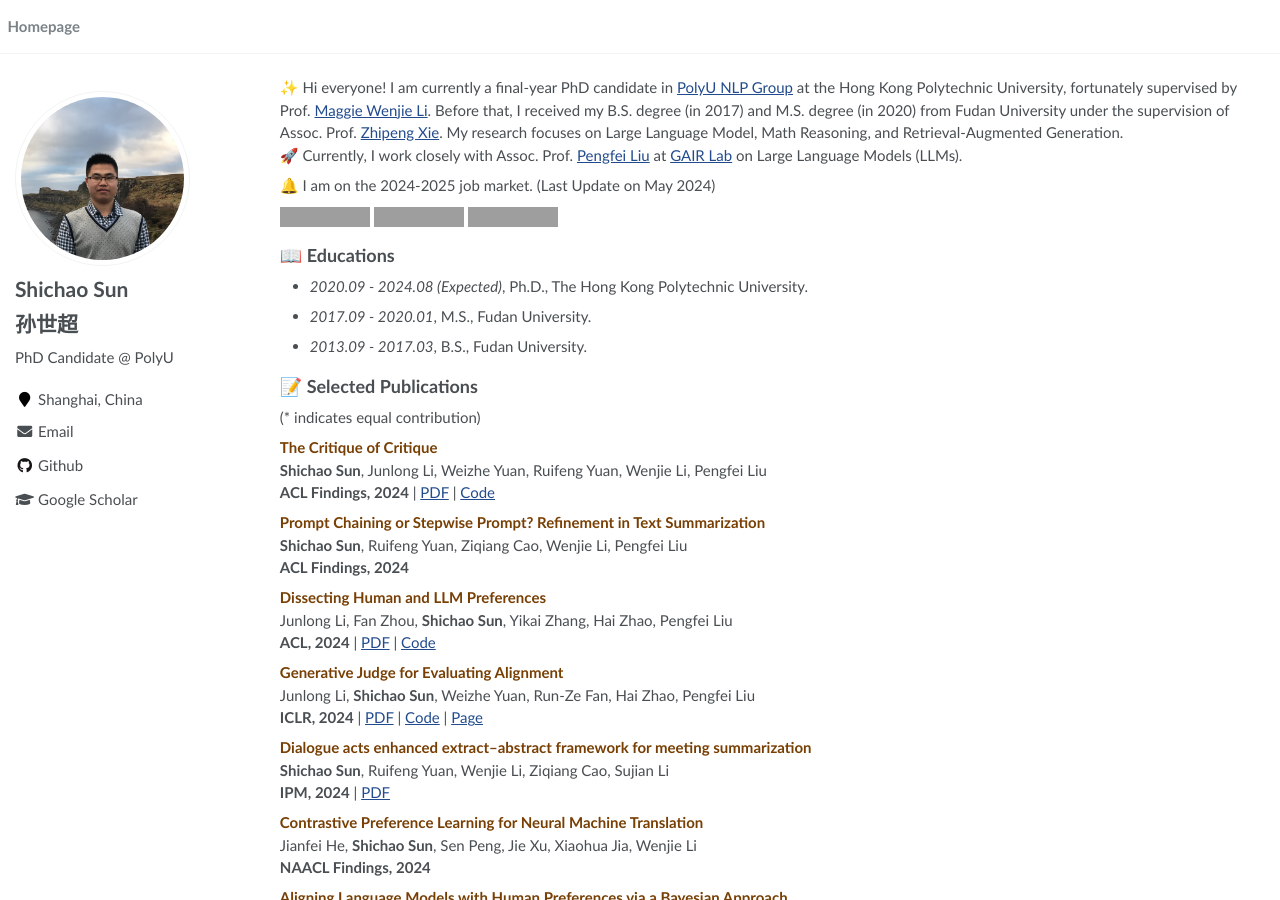
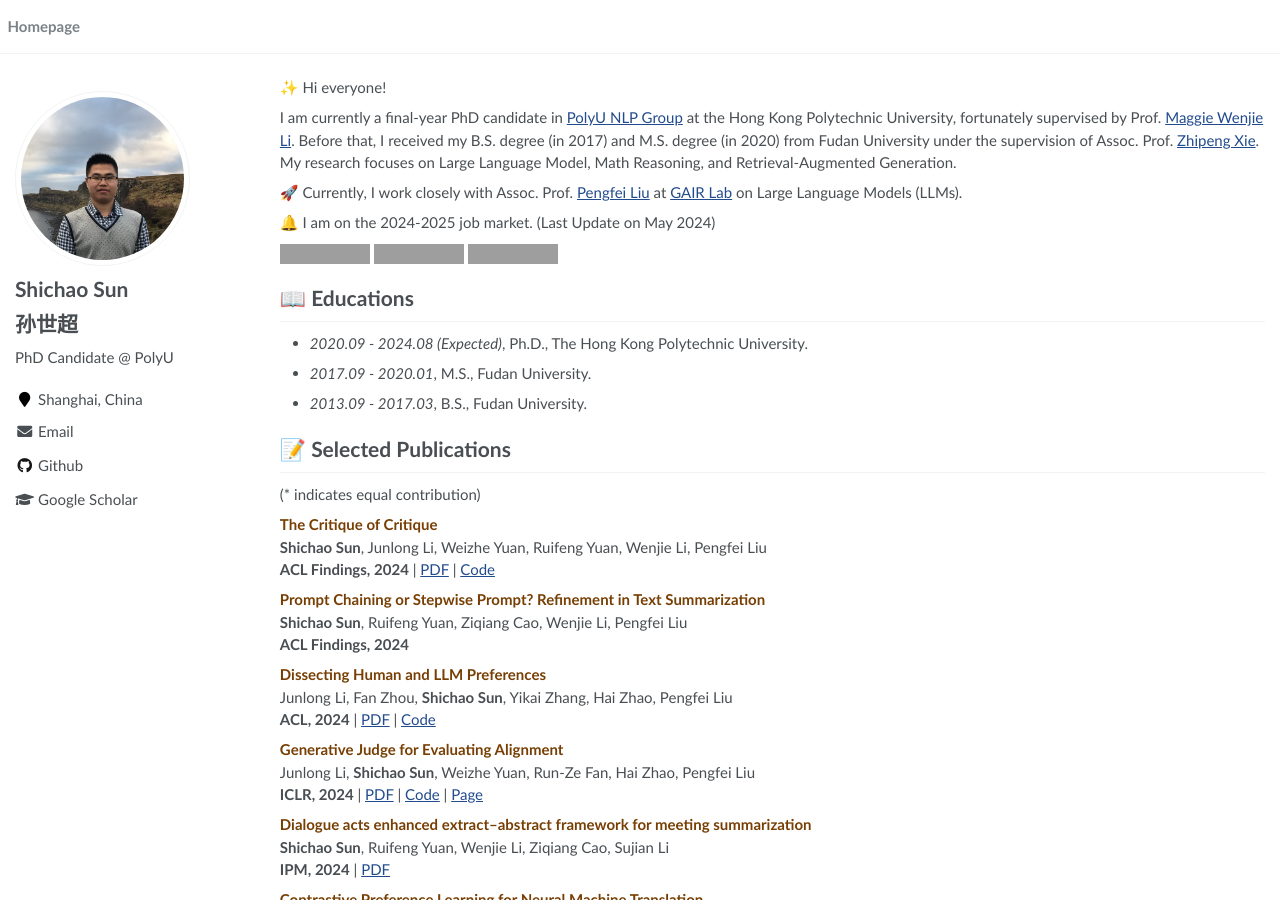
Before and after one commit to ShichaoSun/ShichaoSun.github.io, a Jekyll site: the page built from _pages/about.md, in a window 1280 px wide and 900 px high. Built offline with Jekyll 4.4.1, drawn with Linux system fonts in a browser that asks for light colours; grey boxes are pictures that could not be loaded.

Commit message:
update section title size

```diff
--- a/_pages/about.md
+++ b/_pages/about.md
@@ -18,10 +18,11 @@ redirect_from:
 <span class='anchor' id='about-me'></span>
 
 ✨ Hi everyone!
+
 I am currently a final-year PhD candidate in [PolyU NLP Group](https://polyunlp.github.io/) at the Hong Kong Polytechnic University, fortunately supervised by Prof. [Maggie Wenjie Li](https://www4.comp.polyu.edu.hk/~cswjli/).
 Before that, I received my B.S. degree (in 2017) and M.S. degree (in 2020) from Fudan University under the supervision of Assoc. Prof. [Zhipeng Xie](https://scholar.google.com/citations?user=-zlBDNIAAAAJ&hl=en).
 My research focuses on Large Language Model, Math Reasoning, and Retrieval-Augmented Generation.
-\\
+
 🚀 Currently, I work closely with Assoc. Prof. [Pengfei Liu](http://pfliu.com/) at [GAIR Lab](https://plms.ai/) on Large Language Models (LLMs).
 
 🔔 I am on the 2024-2025 job market. (Last Update on May 2024)
@@ -31,14 +32,14 @@ My research focuses on Large Language Model, Math Reasoning, and Retrieval-Augme
 <a href="https://hits.seeyoufarm.com"><img src="https://hits.seeyoufarm.com/api/count/incr/badge.svg?url=http%3A%2F%2Fshichaosun.github.io&count_bg=%2379C83D&title_bg=%23555555&icon=&icon_color=%23E7E7E7&title=page+hits&edge_flat=false"/></a>
 
 <div id="educations" markdown="1">
-## 📖 Educations
+# 📖 Educations
 </div>
 - *2020.09 - 2024.08 (Expected)*, Ph.D., The Hong Kong Polytechnic University.
 - *2017.09 - 2020.01*, M.S., Fudan University.
 - *2013.09 - 2017.03*, B.S., Fudan University.
 
 <div id="publications" markdown="1">
-## 📝 Selected Publications
+# 📝 Selected Publications
 </div>
 
 (* indicates equal contribution)
@@ -156,7 +157,7 @@ Zhipeng Xie\*, **Shichao Sun**\*\\
 </div>
 
 <div id="honors" markdown="1">
-## 🎖 Honors and Awards
+# 🎖 Honors and Awards
 </div>
 - Excellent Graduates in Shanghai, 2020
 - National Scholarship, 2019
```
